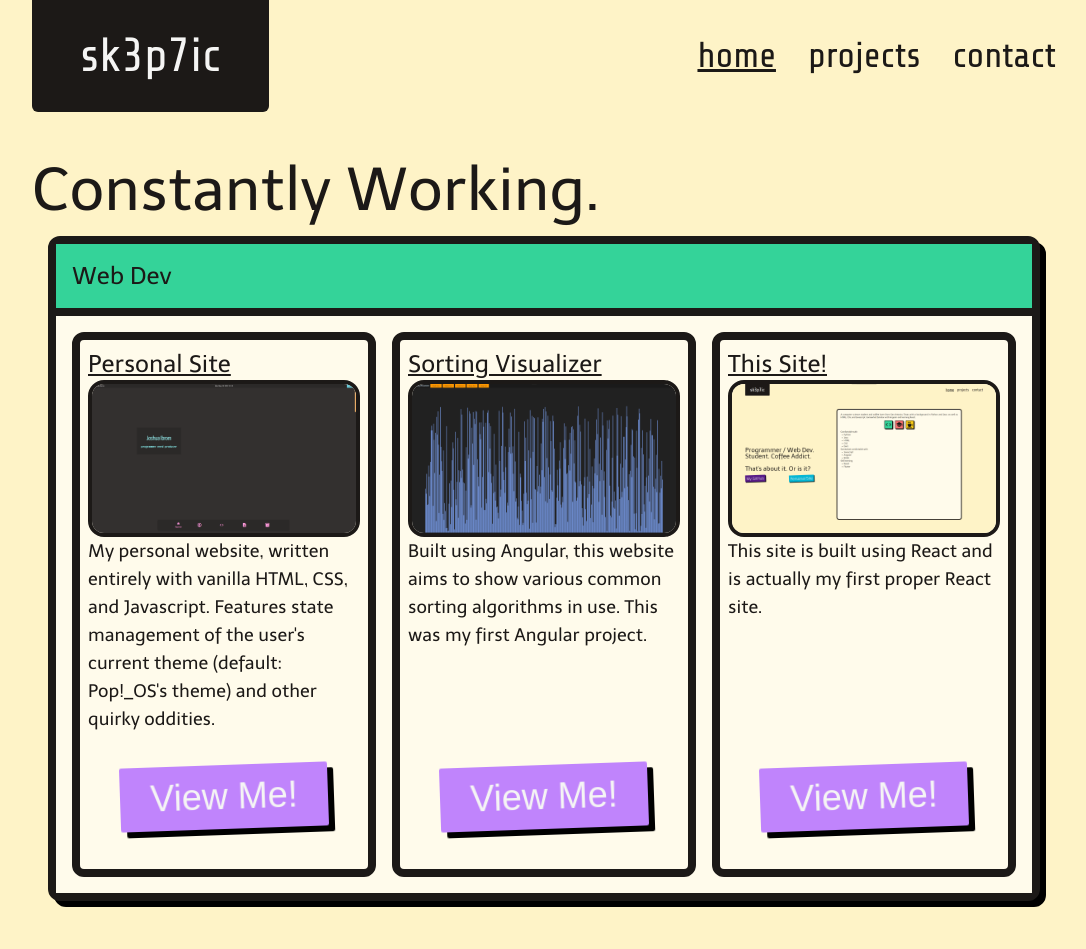
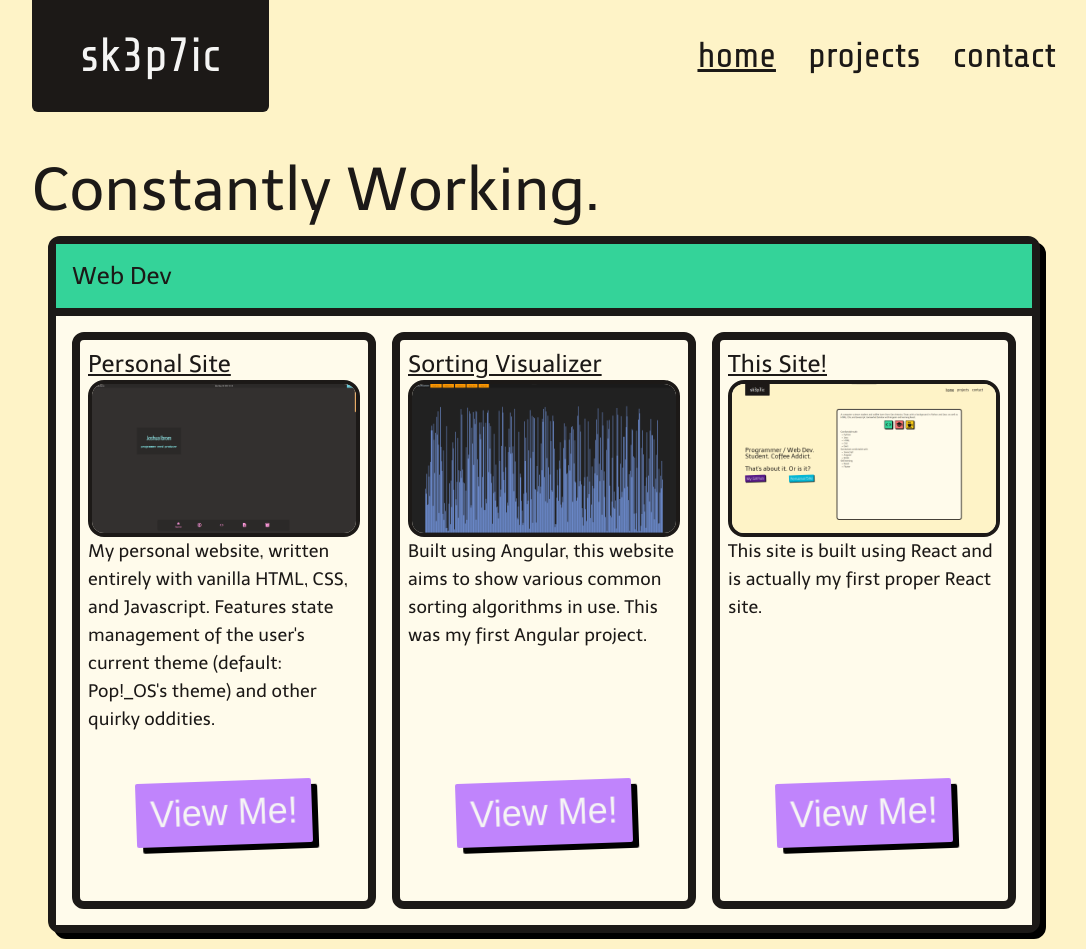
Before and after one commit to sk3p7ic/sk3p7ic-site, a React (Create React App) app: page /projects in a window 1280 px wide. Shown: the whole page, without its empty margins (96-1182 px from the left). Before the commit the page ends 917 px from the top, so only its background shows below. Built offline with nearby package versions, Linux system fonts and the light colour scheme; a web font is replaced by a local one.

Commit message:
ProjectCards are now responsive

```diff
--- a/src/pages/projects/project-card/ProjectCard.js
+++ b/src/pages/projects/project-card/ProjectCard.js
@@ -16,7 +16,7 @@ export const ProjectCard = (props) => {
         />
       </a>
       <p className="font-telex text-lg">{desc}</p>
-      <div className="flex-grow p-8 flex flex-col justify-end text-center">
+      <div className="flex-grow p-8 xl:p-12 flex flex-col justify-end text-center">
         <FunkyButton href={href} buttonColor="bg-purple-400">
           View Me!
         </FunkyButton>
```
